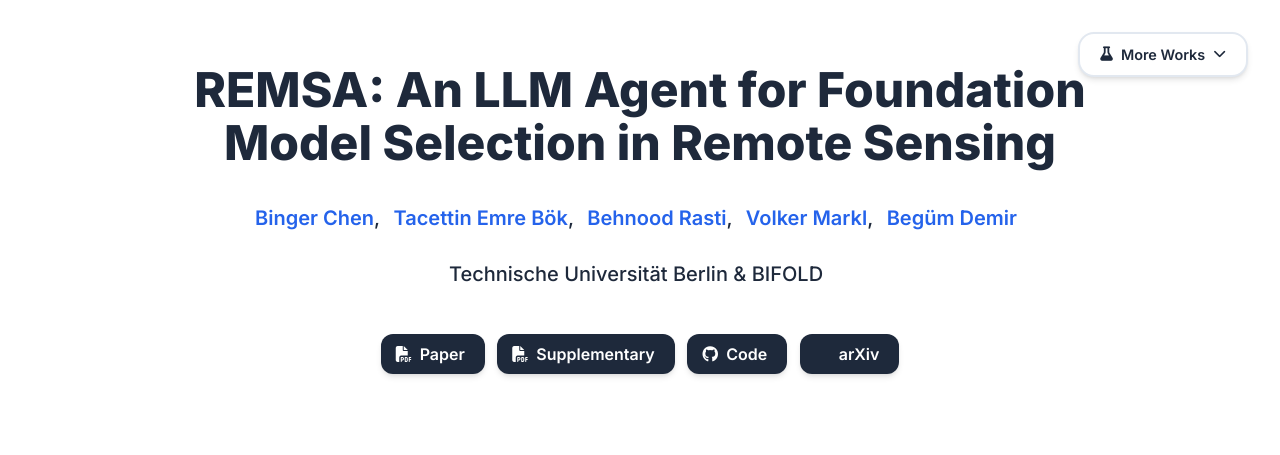
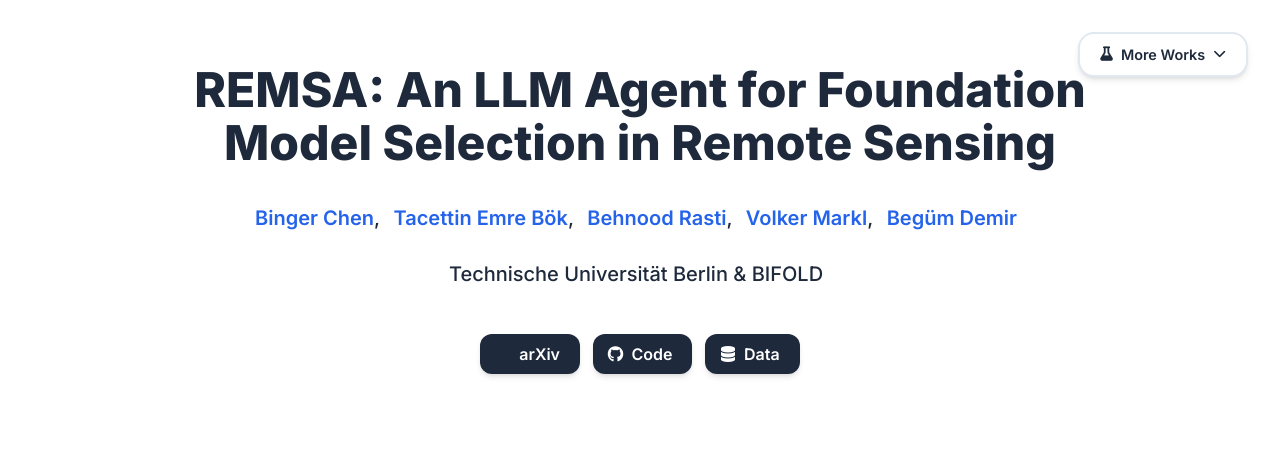
Before and after one commit to be-chen/remsa-page, a plain HTML site: page index.html in a window 1280 px wide. Shown: the top 455 px of the page. Drawn offline with nearby package versions, Linux system fonts and the light colour scheme; some icons are missing.

Commit message:
Update index.html

```diff
--- a/index.html
+++ b/index.html
@@ -266,29 +266,18 @@
                     <div class="publication-links">
                          <!-- TODO: Update with your arXiv paper ID -->
                       <span class="link-block">
-                        <a href="https://arxiv.org/pdf/<ARXIV PAPER ID>.pdf" target="_blank"
+                        <a href="https://arxiv.org/pdf/2511.17442.pdf" target="_blank"
                         class="external-link button is-normal is-rounded is-dark">
                         <span class="icon">
-                          <i class="fas fa-file-pdf"></i>
+                          <i class="ai ai-arxiv"></i>
                         </span>
-                        <span>Paper</span>
+                        <span>arXiv</span>
                       </a>
                     </span>
 
-                    <!-- TODO: Add your supplementary material PDF or remove this section -->
-                    <span class="link-block">
-                      <a href="static/pdfs/supplementary_material.pdf" target="_blank"
-                      class="external-link button is-normal is-rounded is-dark">
-                      <span class="icon">
-                        <i class="fas fa-file-pdf"></i>
-                      </span>
-                      <span>Supplementary</span>
-                    </a>
-                  </span>
-
                   <!-- TODO: Replace with your GitHub repository URL -->
                   <span class="link-block">
-                    <a href="https://github.com/YOUR REPO HERE" target="_blank"
+                    <a href="https://github.com/be-chen/REMSA" target="_blank"
                     class="external-link button is-normal is-rounded is-dark">
                     <span class="icon">
                       <i class="fab fa-github"></i>
@@ -299,12 +288,12 @@
 
                 <!-- TODO: Update with your arXiv paper ID -->
                 <span class="link-block">
-                  <a href="https://arxiv.org/abs/<ARXIV PAPER ID>" target="_blank"
+                  <a href="https://github.com/be-chen/REMSA/tree/main/model_metadata" target="_blank"
                   class="external-link button is-normal is-rounded is-dark">
                   <span class="icon">
-                    <i class="ai ai-arxiv"></i>
+                    <i class="fas fa-database"></i>
                   </span>
-                  <span>arXiv</span>
+                  <span>Data</span>
                 </a>
               </span>
             </div>
```
